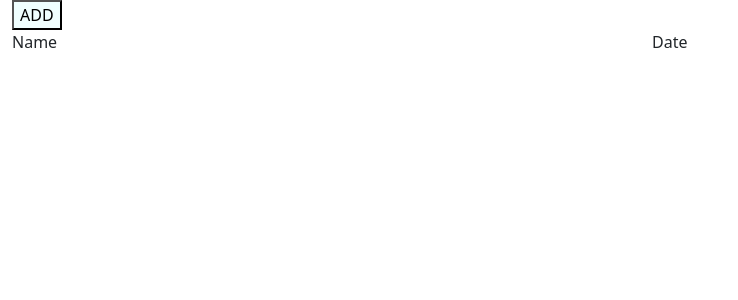
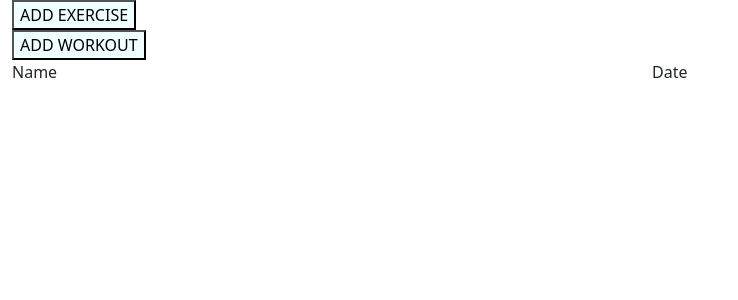
Before and after one commit to Code-Institute-Submissions/dimitri-edel-workout-app, a Django app: page / in a window 1280 px wide. Shown: the top 300 px of the page, without its empty margins (0-738 px from the left). Run offline with Django 4.2, Linux system fonts and the light colour scheme; data that the repository does not hold is empty.

Commit message:
Add views:AddExercise forms:ExerciseForm urls:add_exercise templates:add_exercise.html

```diff
--- a/workout_app/forms.py
+++ b/workout_app/forms.py
@@ -20,3 +20,9 @@ class ExerciseSetForm(ModelForm):
     class Meta:
         model = ExerciseSet
         fields = ["exercise", "reps","weight", "time","distance"]
+
+
+class ExerciseForm(ModelForm):
+    class Meta:
+        model = Exercise
+        fields = ["name", "type", "goal"]
--- a/workout_app/templates/index.html
+++ b/workout_app/templates/index.html
@@ -3,8 +3,13 @@
 {% block content %}
 <div class="container-fluid">
     <div class="row">
+        <a href="{% url 'add_exercise' %}">
+            <button class="wo-button">ADD EXERCISE</button>
+        </a>
+    </div>
+    <div class="row">
         <a href="{% url 'add_workout' %}">
-            <button class="wo-button">ADD</button>
+            <button class="wo-button">ADD WORKOUT</button>
         </a>
     </div>
     <div class="row">
--- a/workout_app/urls.py
+++ b/workout_app/urls.py
@@ -4,4 +4,5 @@ from django.urls import path
 urlpatterns = [
     path('', views.WorkoutList.as_view(), name='home'),
     path('add_workout', views.AddWorkout.as_view(), name="add_workout"),
+    path('add_exercise', views.AddExercise.as_view(), name="add_exercise"),
 ]
--- a/workout_app/views.py
+++ b/workout_app/views.py
@@ -35,3 +35,25 @@
             return HttpResponseRedirect("/")
 
         return render(request, self.template_name, {"workout_form": workout_form})
+
+
+class AddExercise(View):
+    exercise_form_class = ExerciseForm
+
+    template_name = "add_exercise.html"
+
+    def get(self, request, *args, **kwargs):
+        exercise_form = self.exercise_form_class()
+
+        return render(request, self.template_name, {"exercise_form": exercise_form})
+
+    def post(self, request, *args, **kwargs):
+        exercise_form = self.exercise_form_class(request.POST)
+
+        if exercise_form.is_valid():
+            # <process form cleaned data>
+            exercise_form.instance.user = request.user
+            exercise_form.save()
+            return HttpResponseRedirect("/")
+
+        return render(request, self.template_name, {"exercise_form": exercise_form})
```
Also changed, not shown: workout_app/templates/add_exercise.html (added, +21 -0 lines).
